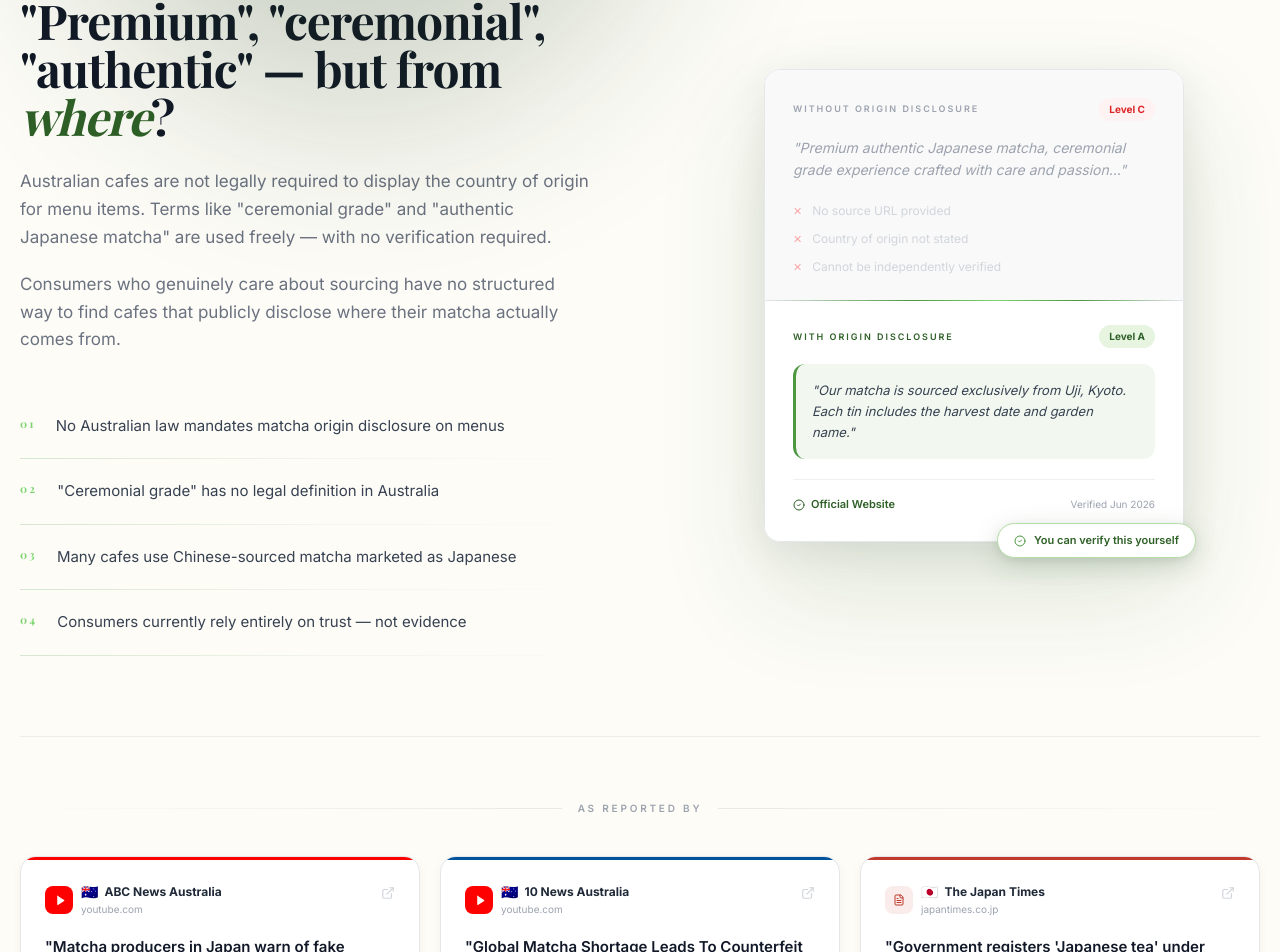
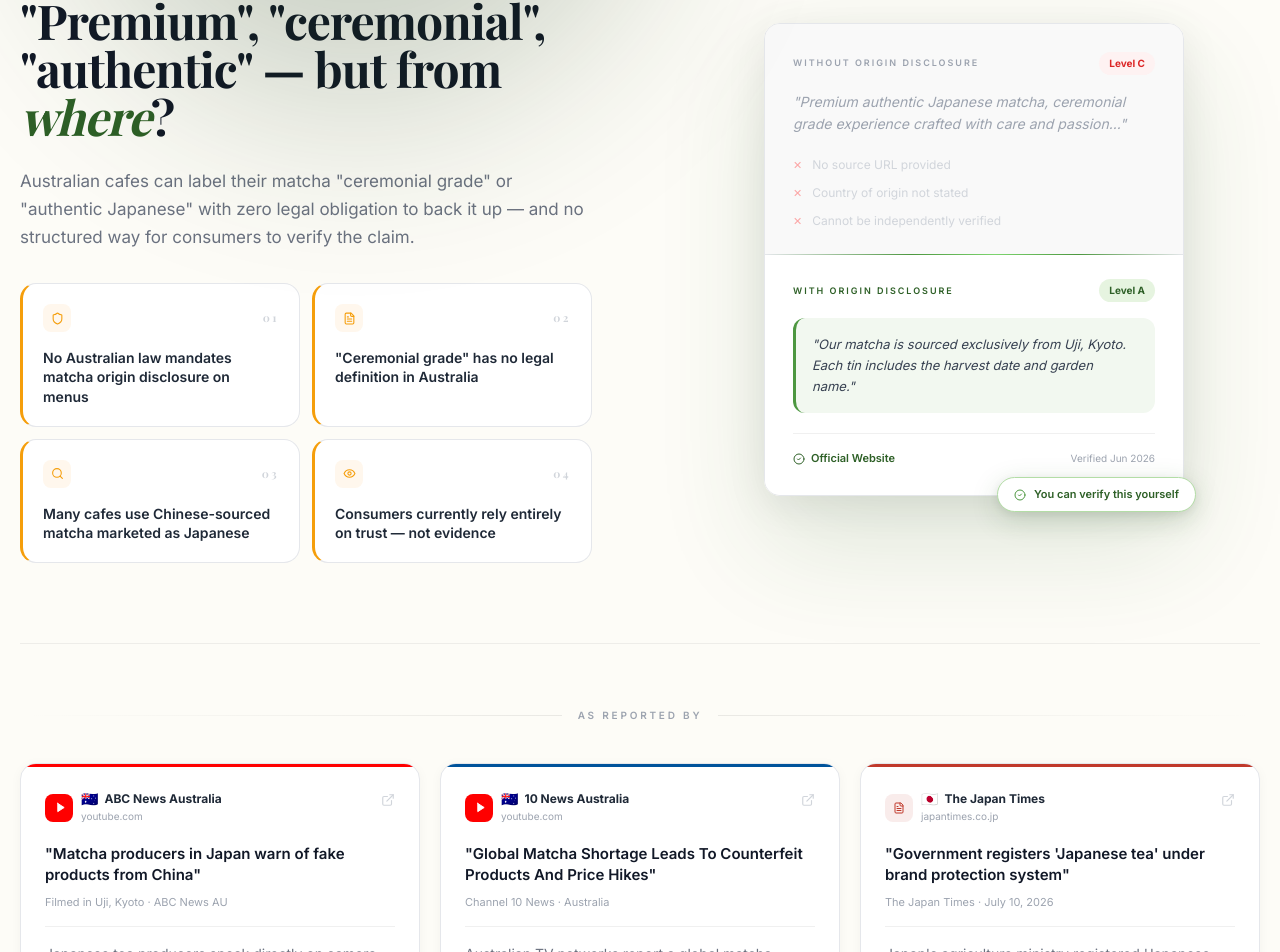
Before and after one commit to eishi0308/matcha-license, a Next.js app in the folder frontend/: page / in a window 1280 px wide. Shown: the part 973-1925 px from the top of the page. Built offline with nearby package versions, Linux system fonts and the light colour scheme; no server answers; the database is empty; a web font is replaced by a local one.

Commit message:
feat: redesign Problem section with scannable 2x2 amber warning cards

```diff
--- a/frontend/src/app/page.tsx
+++ b/frontend/src/app/page.tsx
@@ -41,6 +41,13 @@ const LEVEL_CARDS = [
   { level: "D", title: "Insufficient Information",     desc: "Could not verify enough information across website, menu, or social media.",        accent: "#9ca3af", badgeBg: "#f9fafb", border: "#e5e7eb" },
 ];
 
+
+const PROBLEM_FACTS = [
+  { icon: Shield,   num: "01", phrase: "No Australian law mandates matcha origin disclosure on menus" },
+  { icon: FileText, num: "02", phrase: '"Ceremonial grade" has no legal definition in Australia' },
+  { icon: Search,   num: "03", phrase: "Many cafes use Chinese-sourced matcha marketed as Japanese" },
+  { icon: Eye,      num: "04", phrase: "Consumers currently rely entirely on trust — not evidence" },
+];
 
 const PRESS_CARDS = [
   {
@@ -203,38 +210,45 @@ function TiltCard({ children, className, style }: { children: React.ReactNode; c
   );
 }
 
-function FactList({ items }: { items: string[] }) {
+function FactList({ items }: { items: typeof PROBLEM_FACTS }) {
   const ref = useRef<HTMLDivElement>(null);
   const inView = useInView(ref, { once: true, margin: "-80px" });
   return (
-    <div ref={ref}>
-      {items.map((item, i) => (
-        <div key={item}>
-          <motion.div
-            className="flex items-start gap-5 py-5"
-            initial={{ opacity: 0, x: -24 }}
-            animate={inView ? { opacity: 1, x: 0 } : {}}
-            transition={{ duration: 0.55, delay: i * 0.1, ease: EASE_EXPO }}
-          >
+    <div ref={ref} className="grid grid-cols-1 sm:grid-cols-2 gap-3">
+      {items.map(({ icon: Icon, num, phrase }, i) => (
+        <motion.div
+          key={num}
+          className="flex flex-col gap-4 p-5 rounded-2xl bg-white"
+          style={{
+            borderTop: "1.5px solid #e5e7eb",
+            borderRight: "1.5px solid #e5e7eb",
+            borderBottom: "1.5px solid #e5e7eb",
+            borderLeft: "3px solid #f59e0b",
+          }}
+          initial={{ opacity: 0, y: 18 }}
+          animate={inView ? { opacity: 1, y: 0 } : {}}
+          transition={{ duration: 0.5, delay: i * 0.08, ease: EASE_EXPO }}
+          whileHover={{
+            y: -4,
+            boxShadow: "0 14px 44px rgba(245,158,11,0.1), 0 2px 12px rgba(0,0,0,0.06)",
+          } as any}
+        >
+          <div className="flex items-center justify-between">
+            <div
+              className="w-7 h-7 rounded-lg flex items-center justify-center shrink-0"
+              style={{ background: "#fff7ed" }}
+            >
+              <Icon size={13} style={{ color: "#f59e0b" }} />
+            </div>
             <span
-              className="font-display font-bold text-[11px] tracking-[0.2em] shrink-0 mt-0.5 tabular-nums"
-              style={{ color: "#7dd56f" }}
+              className="font-display font-black text-[11px] tracking-[0.22em] tabular-nums"
+              style={{ color: "#d1d5db" }}
             >
-              0{i + 1}
+              {num}
             </span>
-            <span className="text-[15px] text-gray-700 leading-relaxed">{item}</span>
-          </motion.div>
-          <motion.div
-            className="h-px"
-            style={{
-              background: "linear-gradient(90deg, rgba(77,151,64,0.22) 0%, rgba(77,151,64,0.06) 55%, transparent 100%)",
-              originX: 0,
-            }}
-            initial={{ scaleX: 0 }}
-            animate={inView ? { scaleX: 1 } : {}}
-            transition={{ duration: 0.85, delay: i * 0.1 + 0.08, ease: EASE }}
-          />
-        </div>
+          </div>
+          <p className="text-[14px] font-semibold text-gray-800 leading-snug">{phrase}</p>
+        </motion.div>
       ))}
     </div>
   );
@@ -553,23 +567,12 @@ export default function HomePage() {
               </h2>
             </Reveal>
             <Reveal delay={0.1}>
-              <p className="text-gray-500 leading-relaxed mb-5 text-[17px]">
-                Australian cafes are not legally required to display the country of origin for menu items.
-                Terms like "ceremonial grade" and "authentic Japanese matcha" are used freely — with no verification required.
+              <p className="text-gray-500 leading-relaxed mb-8 text-[17px]">
+                Australian cafes can label their matcha "ceremonial grade" or "authentic Japanese" with zero legal
+                obligation to back it up — and no structured way for consumers to verify the claim.
               </p>
             </Reveal>
-            <Reveal delay={0.15}>
-              <p className="text-gray-500 leading-relaxed mb-10 text-[17px]">
-                Consumers who genuinely care about sourcing have no structured way to find cafes that
-                publicly disclose where their matcha actually comes from.
-              </p>
-            </Reveal>
-            <FactList items={[
-              "No Australian law mandates matcha origin disclosure on menus",
-              '"Ceremonial grade" has no legal definition in Australia',
-              "Many cafes use Chinese-sourced matcha marketed as Japanese",
-              "Consumers currently rely entirely on trust — not evidence",
-            ]} />
+            <FactList items={PROBLEM_FACTS} />
           </div>
 
           {/* RIGHT: comparison card */}
```
